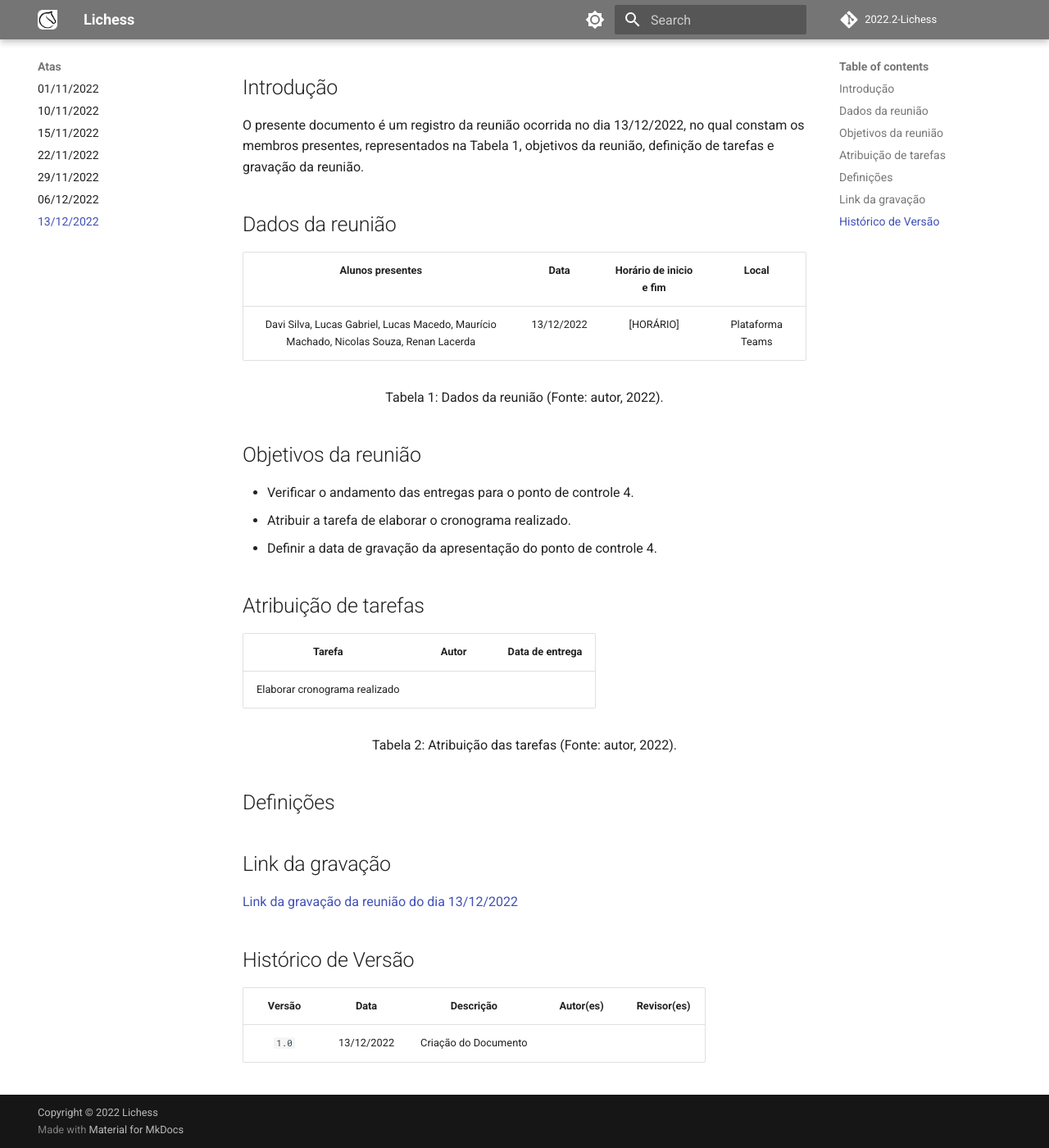
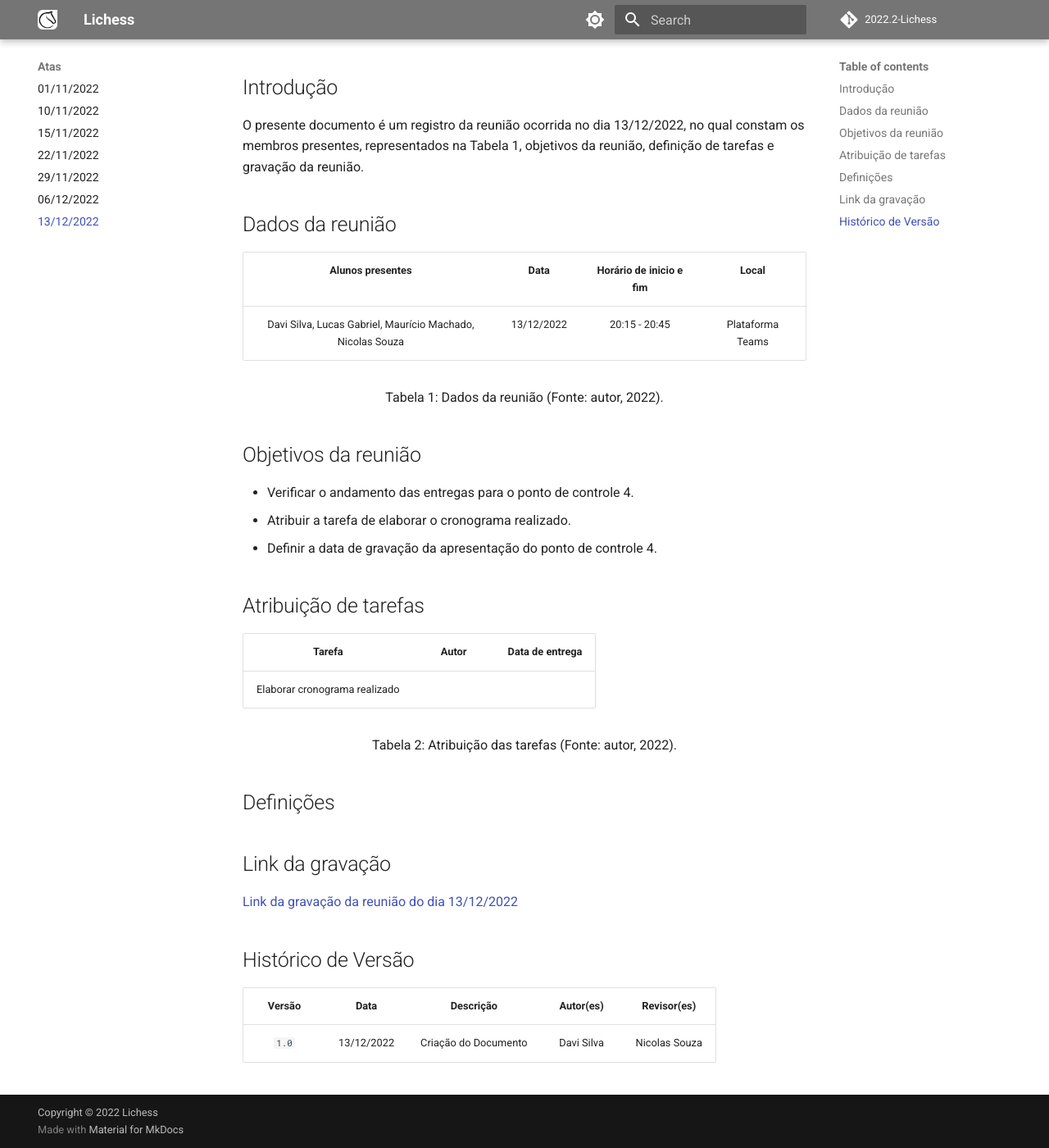
Before and after one commit to Interacao-Humano-Computador/2022.2-Lichess, an MkDocs documentation site: the page built from docs/atas/ata_13_12.md, in a window 1280 px wide and 1400 px high, scrolled down 139 px. Shown: the whole window at 82% size. Built offline with MkDocs 1.6.1 and Material for MkDocs 9.7.7, drawn with Linux system fonts in a browser that asks for light colours; comment, search, counter and statistics services are not loaded.

Commit message:
[FEAT] Criei o documento da ata da reunião (#63)
Co-authored-by: Nicolas <nszchagas@gmail.com>

```diff
--- a/docs/atas/ata_13_12.md
+++ b/docs/atas/ata_13_12.md
@@ -8,7 +8,7 @@
 
 | Alunos presentes      |    Data    | Horário de inicio e fim |      Local       |
 | :-------------------: | :--------: | :---------------------: | :--------------: |
-| Davi Silva, Lucas Gabriel, Lucas Macedo, Maurício Machado, Nicolas Souza, Renan Lacerda | 13/12/2022 | [HORÁRIO] | Plataforma Teams |
+| Davi Silva, Lucas Gabriel, Maurício Machado, Nicolas Souza | 13/12/2022 | 20:15 - 20:45 | Plataforma Teams |
 
 <div style="text-align: center">
 <p> Tabela 1: Dados da reunião (Fonte: autor, 2022). </p>
@@ -40,4 +40,4 @@
 
 | Versão   | Data       | Descrição                         |  Autor(es)    | Revisor(es)      |
 | :------: | :--------: |:--------------------------------: | :-----------: | :--------------: |
-| `1.0`    | 13/12/2022 | Criação do Documento              |               |                  |
+| `1.0`    | 13/12/2022 | Criação do Documento              |  Davi Silva   |  Nicolas Souza   |
```
Also changed, not shown: README.md (+0 -1 lines), util/padrao_ata.md (+1 -1 lines).
